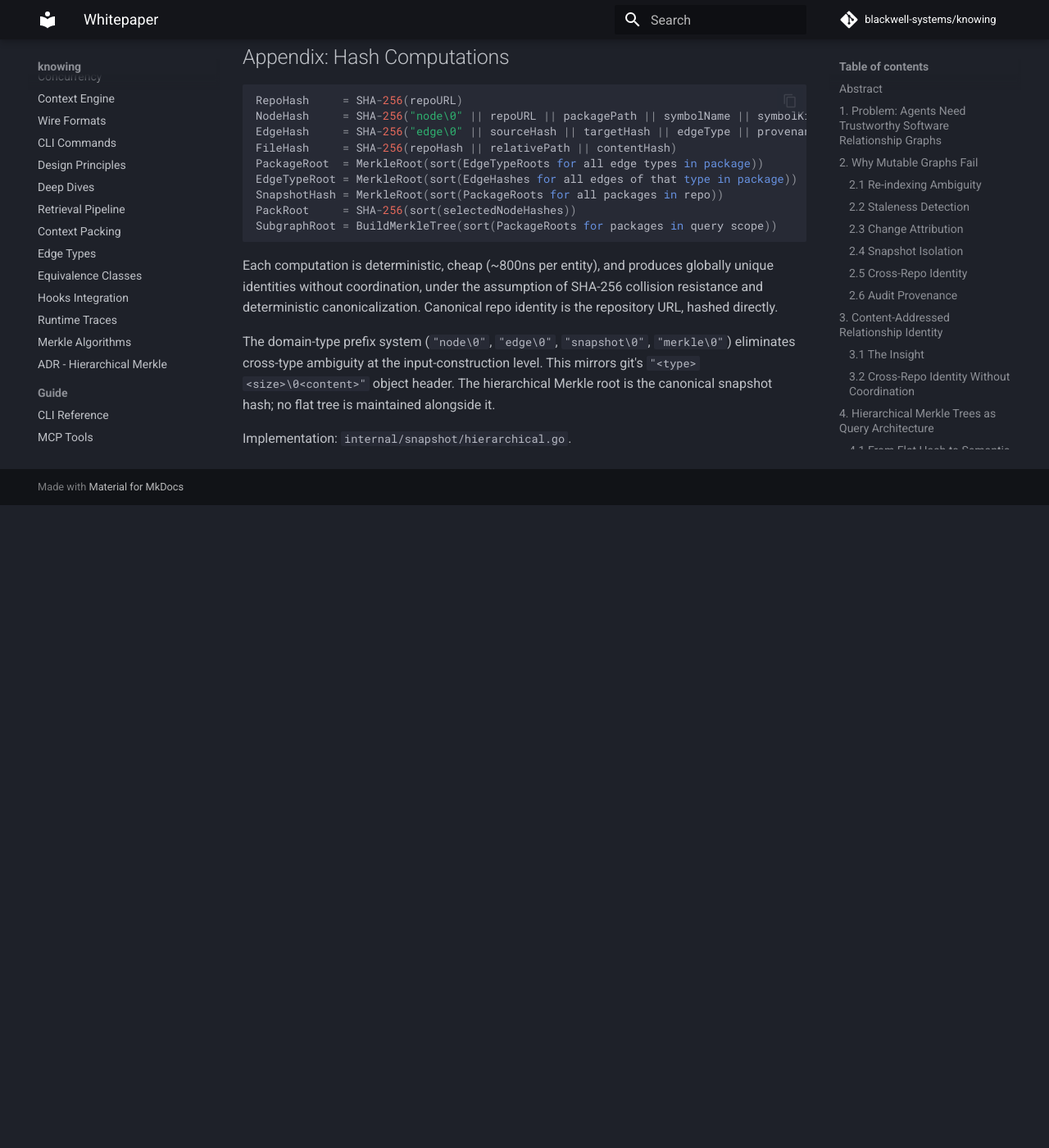
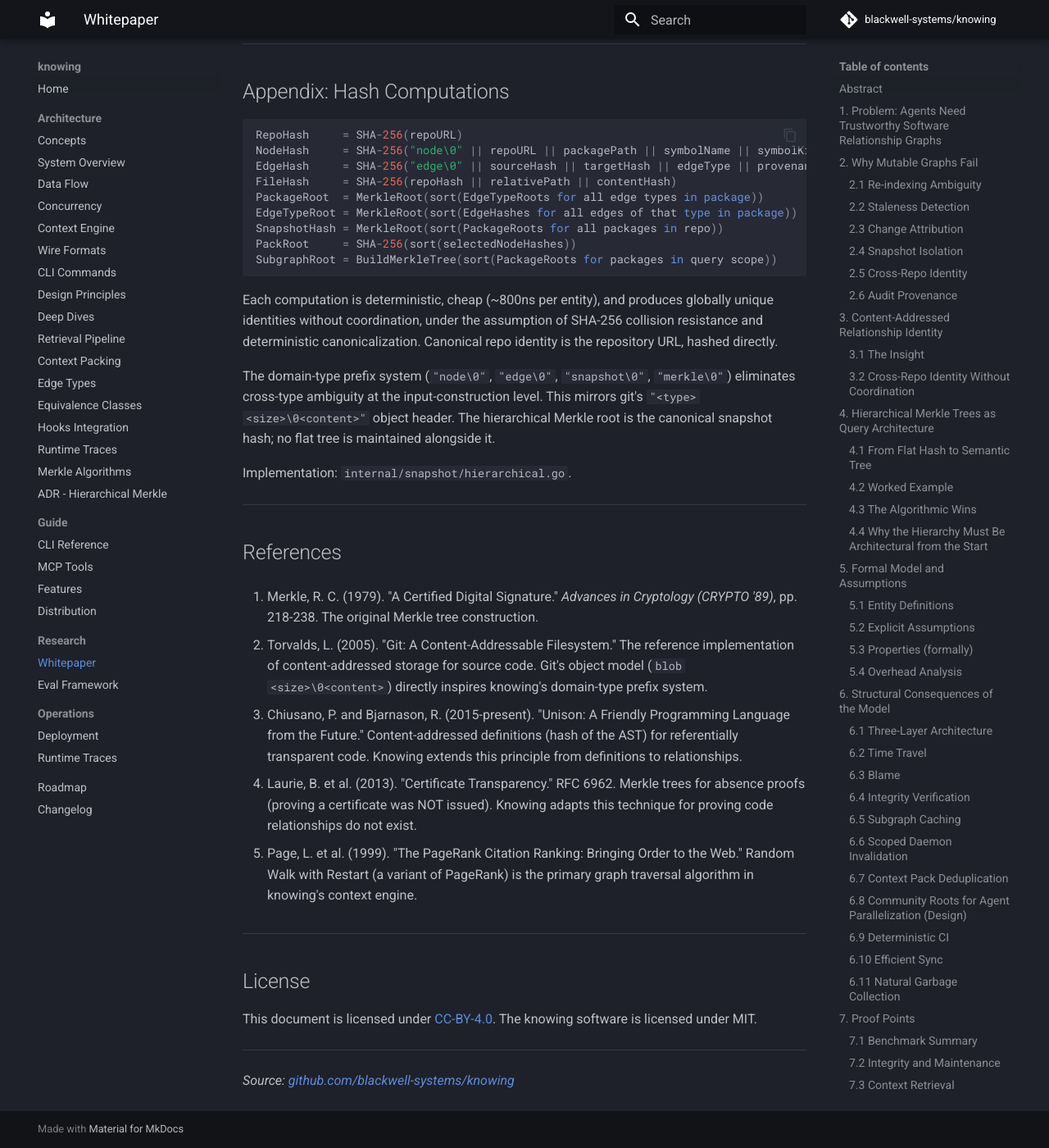
Before and after one commit to blackwell-systems/knowing, an MkDocs documentation site: the page built from docs/research/whitepaper.md, in a window 1280 px wide and 1400 px high, scrolled down 24690 px. Shown: the whole window at 82% size. Built offline with MkDocs 1.6.1 and Material for MkDocs 9.7.7, drawn with Linux system fonts in a browser that asks for light colours; comment, search, counter and statistics services are not loaded; before the commit the page ends 25306 px from its top, so only the background shows below that; some of the changed text lies outside the part shown.

Commit message:
docs: prepare whitepaper for Zenodo (date, references, license)
- Add version date: May 2026, v1.0
- Add References section: Merkle (1979), Git (2005), Unison, Certificate
  Transparency (RFC 6962), PageRank (1999)
- Add CC-BY-4.0 license declaration
- Update extractor count: 25 -> 26
- Edge count and package count pending re-index with parallel extractor

```diff
--- a/docs/research/whitepaper.md
+++ b/docs/research/whitepaper.md
@@ -1,6 +1,8 @@
 # The Hierarchical Identity Architecture: Content-Addressing as a Computation Primitive for Software Relationship Intelligence
 
 **Dayna Blackwell, Blackwell Systems**
+
+May 2026, v1.0
 
 ---
 
@@ -660,3 +662,27 @@ Each computation is deterministic, cheap (~800ns per entity), and produces globa
 The domain-type prefix system (`"node\0"`, `"edge\0"`, `"snapshot\0"`, `"merkle\0"`) eliminates cross-type ambiguity at the input-construction level. This mirrors git's `"<type> <size>\0<content>"` object header. The hierarchical Merkle root is the canonical snapshot hash; no flat tree is maintained alongside it.
 
 Implementation: `internal/snapshot/hierarchical.go`.
+
+---
+
+## References
+
+1. Merkle, R. C. (1979). "A Certified Digital Signature." *Advances in Cryptology (CRYPTO '89)*, pp. 218-238. The original Merkle tree construction.
+
+2. Torvalds, L. (2005). "Git: A Content-Addressable Filesystem." The reference implementation of content-addressed storage for source code. Git's object model (`blob <size>\0<content>`) directly inspires knowing's domain-type prefix system.
+
+3. Chiusano, P. and Bjarnason, R. (2015-present). "Unison: A Friendly Programming Language from the Future." Content-addressed definitions (hash of the AST) for referentially transparent code. Knowing extends this principle from definitions to relationships.
+
+4. Laurie, B. et al. (2013). "Certificate Transparency." RFC 6962. Merkle trees for absence proofs (proving a certificate was NOT issued). Knowing adapts this technique for proving code relationships do not exist.
+
+5. Page, L. et al. (1999). "The PageRank Citation Ranking: Bringing Order to the Web." Random Walk with Restart (a variant of PageRank) is the primary graph traversal algorithm in knowing's context engine.
+
+---
+
+## License
+
+This document is licensed under [CC-BY-4.0](https://creativecommons.org/licenses/by/4.0/). The knowing software is licensed under MIT.
+
+---
+
+*Source: [github.com/blackwell-systems/knowing](https://github.com/blackwell-systems/knowing)*
```
Also changed, not shown: other parts of docs/research/whitepaper.md (+1 -1 lines).
